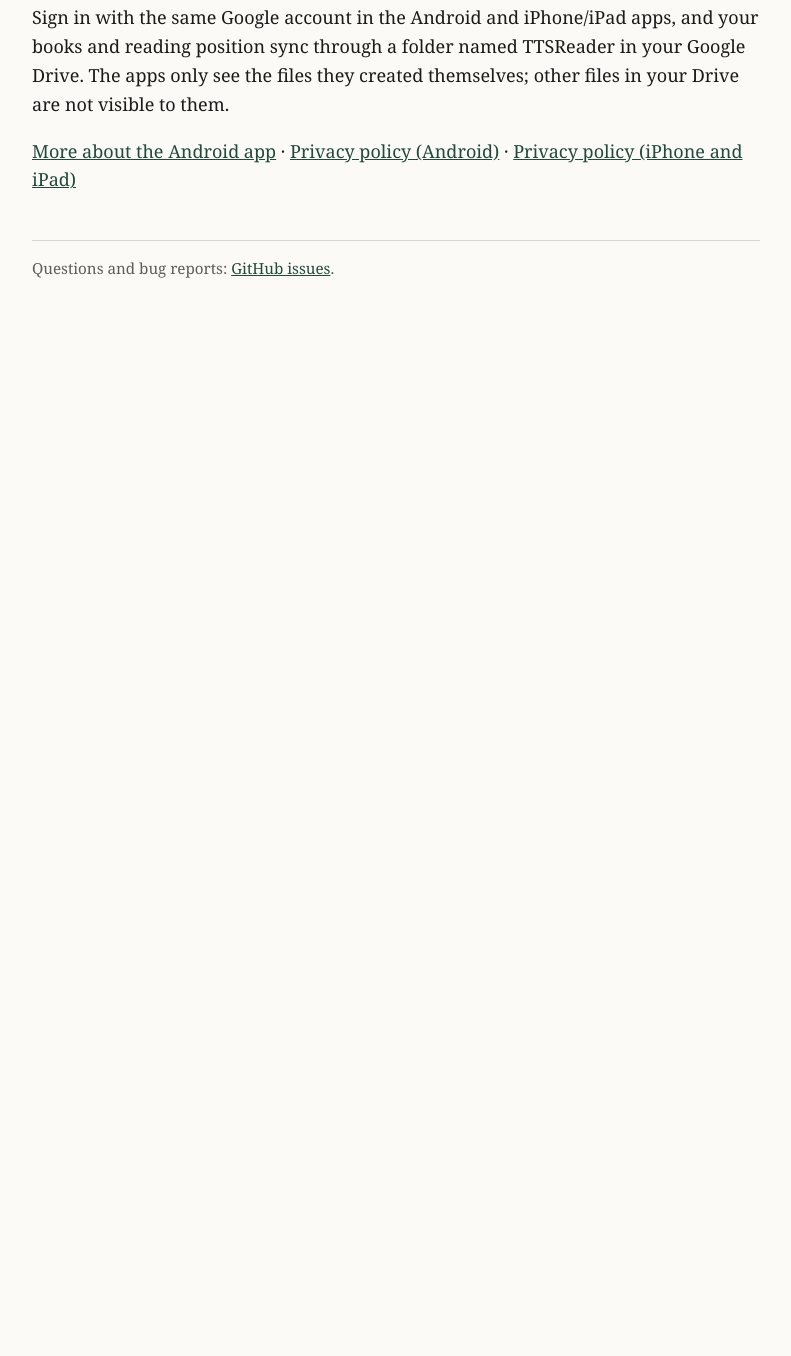
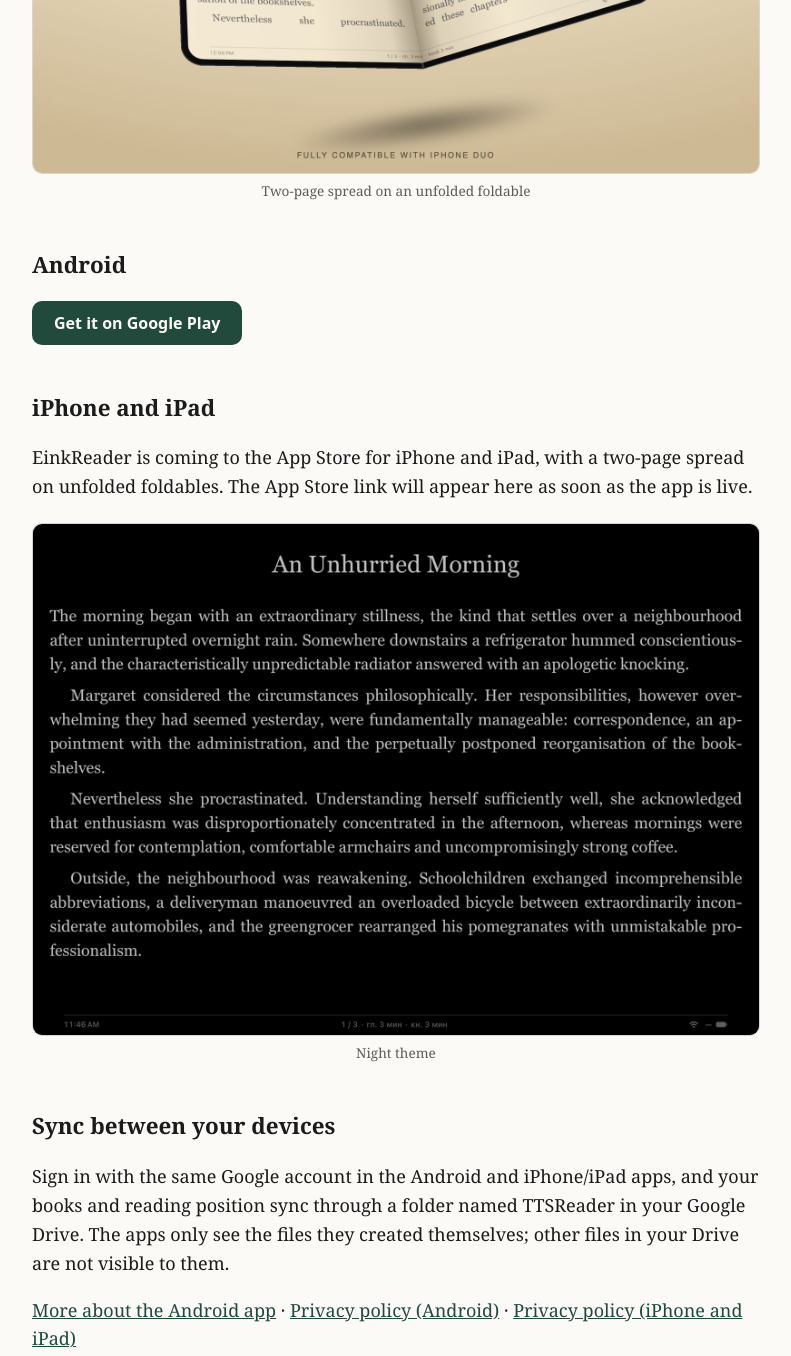
Before and after one commit to sid350/einkreader, a plain HTML site: page apps.html in a window 1280 px wide. Shown: the part 556-1912 px from the top of the page, without its empty margins (244-1035 px from the left). Before the commit the page ends 900 px from the top, so only its background shows below. Drawn offline with Linux system fonts and the light colour scheme.

Commit message:
apps.html: add screenshots
Co-Authored-By: Claude Sonnet 5.5 <noreply@anthropic.com>
Claude-Session: https://claude.ai/code/session_01LQQDzMmFxdkYJ95y1SwToZ

```diff
--- a/apps.html
+++ b/apps.html
@@ -17,6 +17,10 @@
   .muted { color:var(--muted); font-size:.95rem; }
   a { color:var(--accent); }
   footer { margin-top:3em; padding-top:1em; border-top:1px solid var(--line); }
+  .shots { display:grid; gap:14px; margin:22px 0; }
+  .shots img { width:100%; height:auto; border:1px solid var(--line); border-radius:10px; display:block; }
+  .shots figcaption { margin-top:6px; font-size:.85rem; color:var(--muted); text-align:center; }
+  figure { margin:0; }
   a.play { display:inline-block; background:var(--accent); color:var(--bg); text-decoration:none; font:600 1rem/1 system-ui, sans-serif; padding:14px 22px; border-radius:10px; }
 </style>
 </head>
@@ -25,11 +29,15 @@
 <h1>EinkReader</h1>
 <p class="lead">An e-book reader for EPUB and FB2 with the soft, paper-like look of an e-ink screen. No ads.</p>
 
+<div class="shots"><figure><img src="img/ios-hero.jpg" alt="EinkReader on an unfolded foldable iPhone: a two-page spread on warm paper-like pages"><figcaption>Two-page spread on an unfolded foldable</figcaption></figure></div>
+
 <h2>Android</h2>
 <p><a class="play" href="https://play.google.com/store/apps/details?id=app.einkreader">Get it on Google Play</a></p>
 
 <h2>iPhone and iPad</h2>
 <p>EinkReader is coming to the App Store for iPhone and iPad, with a two-page spread on unfolded foldables. The App Store link will appear here as soon as the app is live.</p>
+
+<div class="shots"><figure><img src="img/ios-night-spread.jpg" alt="EinkReader night theme, two-page spread"><figcaption>Night theme</figcaption></figure></div>
 
 <h2>Sync between your devices</h2>
 <p>Sign in with the same Google account in the Android and iPhone/iPad apps, and your books and reading position sync through a folder named TTSReader in your Google Drive. The apps only see the files they created themselves; other files in your Drive are not visible to them.</p>
```
Also changed, not shown: img/ios-hero-photo.jpg (added), img/ios-hero.jpg (added), img/ios-night-spread.jpg (added).
